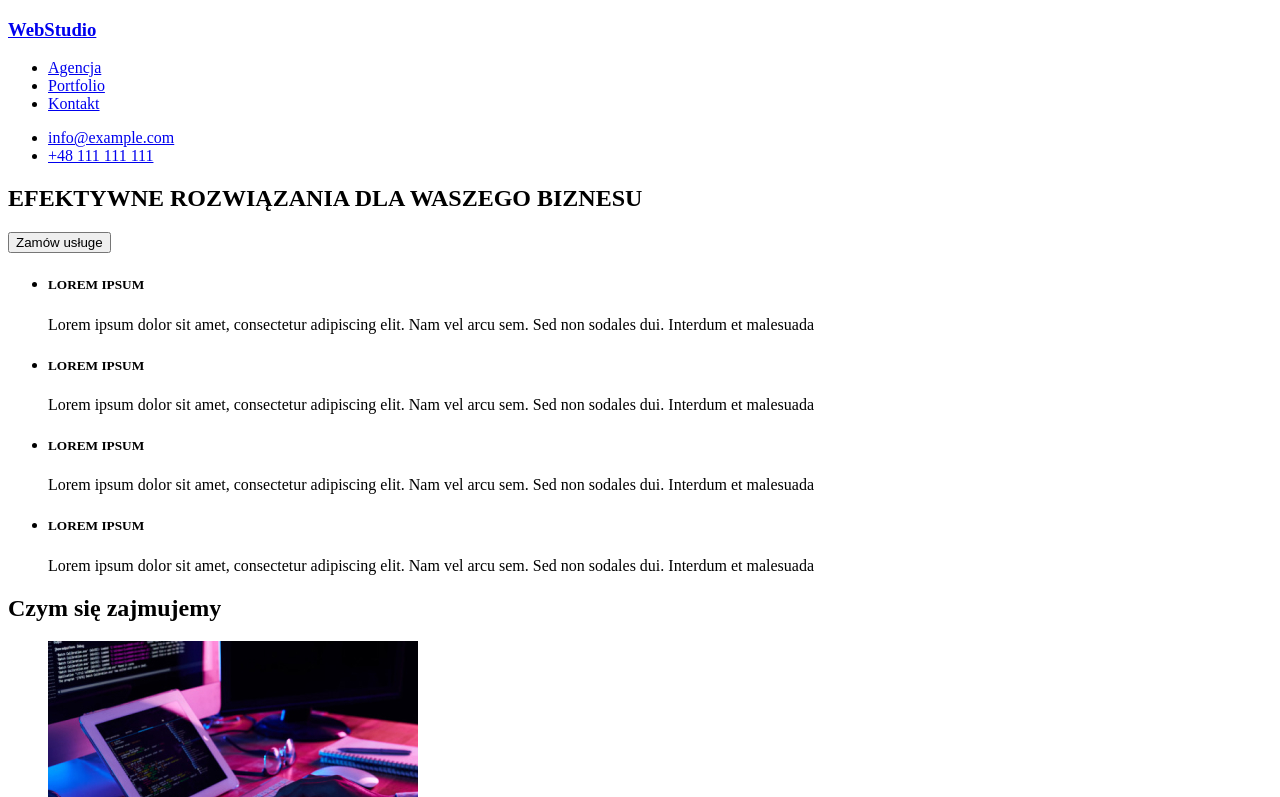
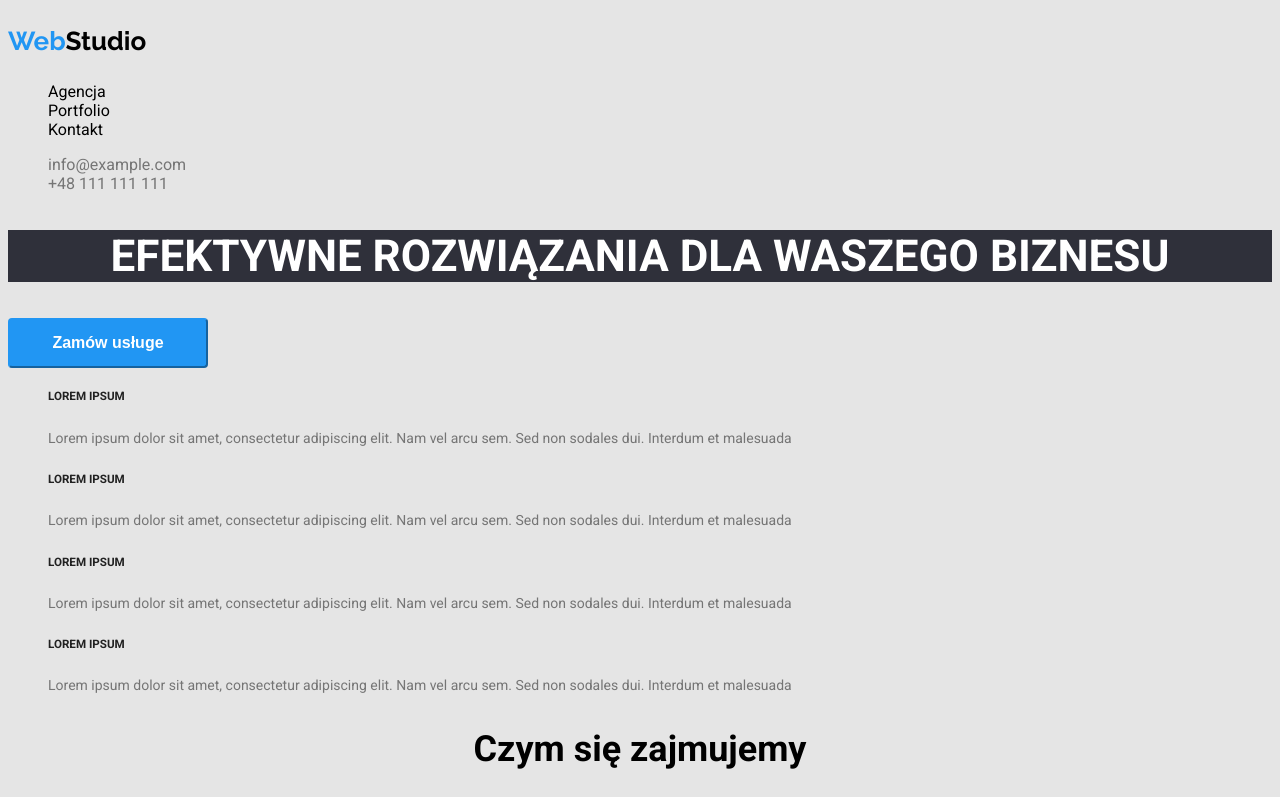
Before and after one commit to krupek12/goit-markup-hw-01, a plain HTML site: page index.html in a window 1280 px wide. Shown: the top 797 px of the page. Drawn offline with Linux system fonts and the light colour scheme.

Commit message:
dodanie klas i stylów css

```diff
--- a/css/style.css
+++ b/css/style.css
@@ -0,0 +1,126 @@
+:root {
+  --logo-color: #2196f3;
+  --background-color: #e5e5e5;
+  --text-color: black;
+  --box-1-color: #2f303a;
+  --box-2-color: #f5f4fa;
+  --color-text-contact: #757575;
+  --text-color-2: #ffffff;
+}
+
+body {
+  font-family: "Raleway", sans-serif;
+  font-family: "Roboto", sans-serif;
+  background-color: var(--background-color);
+}
+a {
+  text-decoration: none;
+  cursor: pointer;
+}
+.link :hover {
+  color: #2196f3;
+}
+
+.logo {
+  font-family: Raleway;
+  text-decoration: none;
+  font-size: 26px;
+}
+.logo-color {
+  color: #2196f3;
+  font-weight: 700px;
+}
+.logo-color-2 {
+  color: black;
+  font-weight: 700px;
+}
+.menu-link {
+  text-decoration: none;
+  font-size: 14px;
+  font-weight: 500px;
+}
+.text-link {
+  color: var(--text-color);
+  text-decoration: none;
+}
+.menu-link-item {
+  list-style-type: none;
+}
+.contact {
+  color: var(-text-color);
+  list-style-type: none;
+}
+.text-contact {
+  color: var(--color-text-contact);
+}
+.main-block {
+  background-color: var(--box-1-color);
+}
+.main-headline {
+  color: var(--text-color-2);
+  font-size: 44px;
+  font-weight: 900px;
+  text-align: center;
+}
+.text-button {
+  color: var(--text-color-2);
+  font-size: 16px;
+  font-weight: 700;
+}
+.button-block {
+  width: 200px;
+  height: 50px;
+  background-color: #2196f3;
+  border-radius: 4px;
+  box-shadow: 0px, 4px;
+  border-color: #2196f3;
+}
+.description {
+  font-size: 14px;
+  font-weight: 400px;
+  line-height: 1.71;
+  color: #757575;
+}
+.secondary-headline {
+  font-weight: 700px;
+  color: #212121;
+}
+.description-list {
+  list-style-type: none;
+}
+.pictures {
+  list-style-type: none;
+}
+.main-headline-2 {
+  font-size: 36px;
+  font-weight: 700;
+  text-align: center;
+}
+.picture-list {
+  list-style-type: none;
+}
+.second-block {
+  background-color: #f5f4fa;
+}
+.second-picture-list {
+  list-style-type: none;
+}
+.footer-block {
+  background-color: #2f303a;
+}
+address {
+  color: #ffffff;
+  font-size: 14px;
+  font-weight: 400px;
+  font-style: normal;
+}
+.contact-text {
+  color: #ffffff;
+  opacity: 0.6;
+  font-size: 14px;
+  font-weight: 400px;
+}
+.logo-color-3 {
+  color: white;
+  font-weight: 700px;
+}
--- a/index.html
+++ b/index.html
@@ -5,57 +5,97 @@
     <meta http-equiv="X-UA-Compatible" content="IE=edge" />
     <meta name="viewport" content="width=>, initial-scale=1.0" />
     <title>Studio</title>
+
+    <link rel="preconnect" href="https://fonts.googleapis.com" />
+    <link rel="preconnect" href="https://fonts.gstatic.com" crossorigin />
+    <link rel="preconnect" href="https://fonts.googleapis.com" />
+    <link rel="preconnect" href="https://fonts.gstatic.com" crossorigin />
+    <link rel="preconnect" href="https://fonts.googleapis.com" />
+    <link rel="preconnect" href="https://fonts.gstatic.com" crossorigin />
+    <link
+      href="https://fonts.googleapis.com/css2?family=Raleway:wght@700&family=Roboto:wght@400;500;700;900&display=swap"
+      rel="stylesheet"
+    />
+    <link href="./css/style.css" rel="stylesheet" />
   </head>
   <body>
-    <header class="main-menu">
-      <h3>
-        <a href="index.html"><span>WebStudio</span></a>
+    <section class="main-menu">
+      <header>
+        <h3 class="logo">
+          <a href="index.html"
+            ><span class="logo-color">Web</span
+            ><span class="logo-color-2">Studio</span></a
+          >
         </h3>
-      <nav>
+        <nav cass="menu-link">
           <ul>
-          <li><a href="index.html">Agencja</a></li>
-          <li><a href="index.html">Portfolio</a></li>
-          <li><a href="index.html">Kontakt</a></li>
+            <li class="menu-link-item">
+              <a class="link" href="index.html"
+                ><span class="text-link">Agencja</span></a
+              >
+            </li>
+            <li class="menu-link-item">
+              <a class="link" href="index.html"
+                ><span class="text-link">Portfolio</span></a
+              >
+            </li>
+            <li class="menu-link-item">
+              <a class="link" href="index.html"
+                ><span class="text-link">Kontakt</span></a
+              >
+            </li>
           </ul>
         </nav>
-      <ul>
-        <li><a href="mailto:info@example.com">info@example.com</a></li>
-        <li><a href="+48 111 111 111">+48 111 111 111</a></li>
+        <ul class="contact">
+          <li>
+            <a class="link" href="mailto:info@example.com"
+              ><span class="text-contact">info@example.com</span></a
+            >
+          </li>
+          <li>
+            <a class="link" href="+48 111 111 111"
+              ><span class="text-contact">+48 111 111 111</span></a
+            >
+          </li>
         </ul>
       </header>
+    </section>
     <main>
-      <section>
-        <h1>EFEKTYWNE ROZWIĄZANIA DLA WASZEGO BIZNESU</h1>
-        <button type="button">Zamów usługe</button>
+      <section class="main-block">
+        <h1 class="main-headline">EFEKTYWNE ROZWIĄZANIA DLA WASZEGO BIZNESU</h1>
       </section>
-      <section>
+      <button type="button" class="button-block">
+        <span class="text-button">Zamów usługe</span>
+      </button>
+
+      <section class="description">
         <ul>
-          <li>
-            <h5>LOREM IPSUM</h5>
+          <li class="description-list">
+            <h5 class="secondary-headline">LOREM IPSUM</h5>
             Lorem ipsum dolor sit amet, consectetur adipiscing elit. Nam vel
             arcu sem. Sed non sodales dui. Interdum et malesuada
           </li>
-          <li>
-            <h5>LOREM IPSUM</h5>
+          <li class="description-list">
+            <h5 class="secondary-headline">LOREM IPSUM</h5>
             Lorem ipsum dolor sit amet, consectetur adipiscing elit. Nam vel
             arcu sem. Sed non sodales dui. Interdum et malesuada
           </li>
-          <li>
-            <h5>LOREM IPSUM</h5>
+          <li class="description-list">
+            <h5 class="secondary-headline">LOREM IPSUM</h5>
             Lorem ipsum dolor sit amet, consectetur adipiscing elit. Nam vel
             arcu sem. Sed non sodales dui. Interdum et malesuada
           </li>
-          <li>
-            <h5>LOREM IPSUM</h5>
+          <li class="description-list">
+            <h5 class="secondary-headline">LOREM IPSUM</h5>
             Lorem ipsum dolor sit amet, consectetur adipiscing elit. Nam vel
             arcu sem. Sed non sodales dui. Interdum et malesuada
           </li>
         </ul>
       </section>
-      <section>
-        <h2>Czym się zajmujemy</h2>
+      <section class="pictures">
+        <h2 class="main-headline-2">Czym się zajmujemy</h2>
         <ul>
-          <li>
+          <li class="picture-list">
             <img
               src="images/photo1.jpg"
               alt="Pracujący programista przy biurku"
@@ -63,7 +103,7 @@
               height="294px"
             />
           </li>
-          <li>
+          <li class="picture-list">
             <img
               src="images/photo2.jpg"
               alt="Designer opracowujący aplikację na smartfona"
@@ -71,7 +111,7 @@
               height="294px"
             />
           </li>
-          <li>
+          <li class="picture-list">
             <img
               src="images/photo3.jpg"
               alt="Projektowanie z wyborem koloru"
@@ -81,10 +121,10 @@
           </li>
         </ul>
       </section>
-      <section>
-        <h2>Nasz zespół</h2>
+      <section class="second-block">
+        <h2 class="main-headline-2">Nasz zespół</h2>
         <ul>
-          <li>
+          <li claass="second-picture-list">
             <figure>
               <img
                 src="images/photo1.1.jpg"
@@ -93,12 +133,12 @@
                 height="270px"
               />
               <figcaption>
-                <p><strong>John Doe Product</strong></p>
-                <p>Designer</p>
+                <p class="name"><span>John Doe Product</span></p>
+                <p class="second-description">Designer</p>
               </figcaption>
             </figure>
           </li>
-          <li>
+          <li claass="second-picture-list">
             <figure>
               <img
                 src="images/photo1.2.jpg"
@@ -107,12 +147,12 @@
                 height="270px"
               />
               <figcaption>
-                <p><strong>John Doe</strong></p>
-                <p>Frontend Developer</p>
+                <p class="name"><span>John Doe</span></p>
+                <p class="second-description">Frontend Developer</p>
               </figcaption>
             </figure>
           </li>
-          <li>
+          <li claass="second-picture-list">
             <figure>
               <img
                 src="images/photo1.3.jpg"
@@ -121,12 +161,12 @@
                 height="270px"
               />
               <figcaption>
-                <p><strong>John Doe</strong></p>
-                <p>Marketing</p>
+                <p class="name"><span>John Doe</span></p>
+                <p class="second-description">Marketing</p>
               </figcaption>
             </figure>
           </li>
-          <li>
+          <li claass="second-picture-list">
             <figure>
               <img
                 src="images/photo1.4.jpg"
@@ -135,8 +175,8 @@
                 height="270px"
               />
               <figcaption>
-                <p><strong>John Doe</strong></p>
-                <p>UI Designer</p>
+                <p class="name"><span>John Doe</span></p>
+                <p class="second-description">UI Designer</p>
               </figcaption>
             </figure>
           </li>
@@ -144,13 +184,29 @@
       </section>
     </main>
     <footer>
-      <h3><a href="index.html">WebStudio</a></h3>
+      <section class="footer-block">
+        <h3 class="logo">
+          <a href="index.html"
+            ><span class="logo-color">Web</span
+            ><span class="logo-color-3">Studio</span></a
+          >
+        </h3>
         <address>m. Warszawa, Aleje Jerozolimskie 21</address>
-      <ul>
-        <li><a href="mailto:info@example.com">info@example.com</a></li>
+        <ul >
+          <ul class="contact">
+          <li>
+            <a class="link" href="mailto:info@example.com"
+              ><span class="contact-text">info@example.com</span></a
+            >
+          </li>
           <br />
-        <li><a href="tel:+48 111 111 111">+48 111 111 111</a></li>
+          <li>
+            <a  class="link" href="tel:+48 111 111 111"
+              ><span class="contact-text">+48 111 111 111</span></a
+            >
+          </li>
         </ul>
+      </section>
     </footer>
   </body>
 </html>
```
Lines whose indentation alone changed are shown as unchanged.
